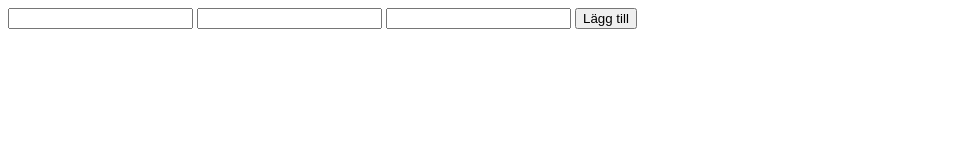
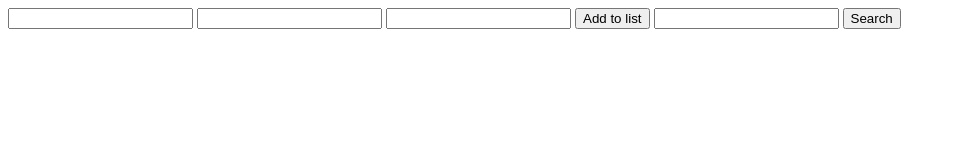
Before and after one commit to elliotabrahamsson/Uppgift220920, a plain HTML site: page index.html in a window 1280 px wide. Shown: the whole page, without its empty margins (0-956 px from the left). Drawn offline with Linux system fonts and the light colour scheme.

Commit message:
added search button and bar

```diff
--- a/index.html
+++ b/index.html
@@ -12,8 +12,12 @@
       <input type="text" name="namn" id = "namn">
       <input type="text" name="telefonnummer" id = "telefonnummer">
       <input type="text" name="Leveransadress" id = "Leveransadress">
-      <button onclick = "Add()"> Lägg till</button>
+      <button onclick = "Add()"> Add to list</button>
+      <input type="text" name="search" id="search">
+      <button onclick="Search()">Search</button>
     </div>
+
+    <p id="outprint"></p>
 
     <div>
         <ul id ="customers">
```
